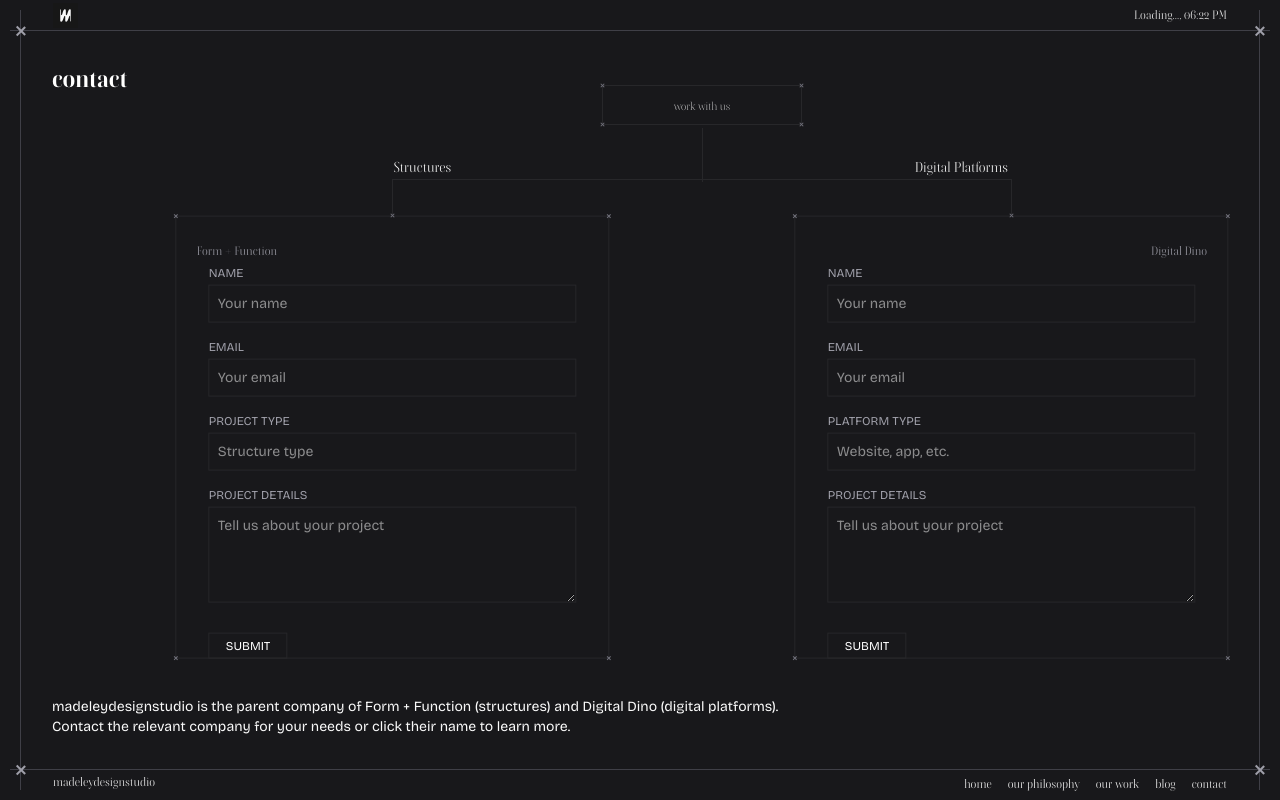
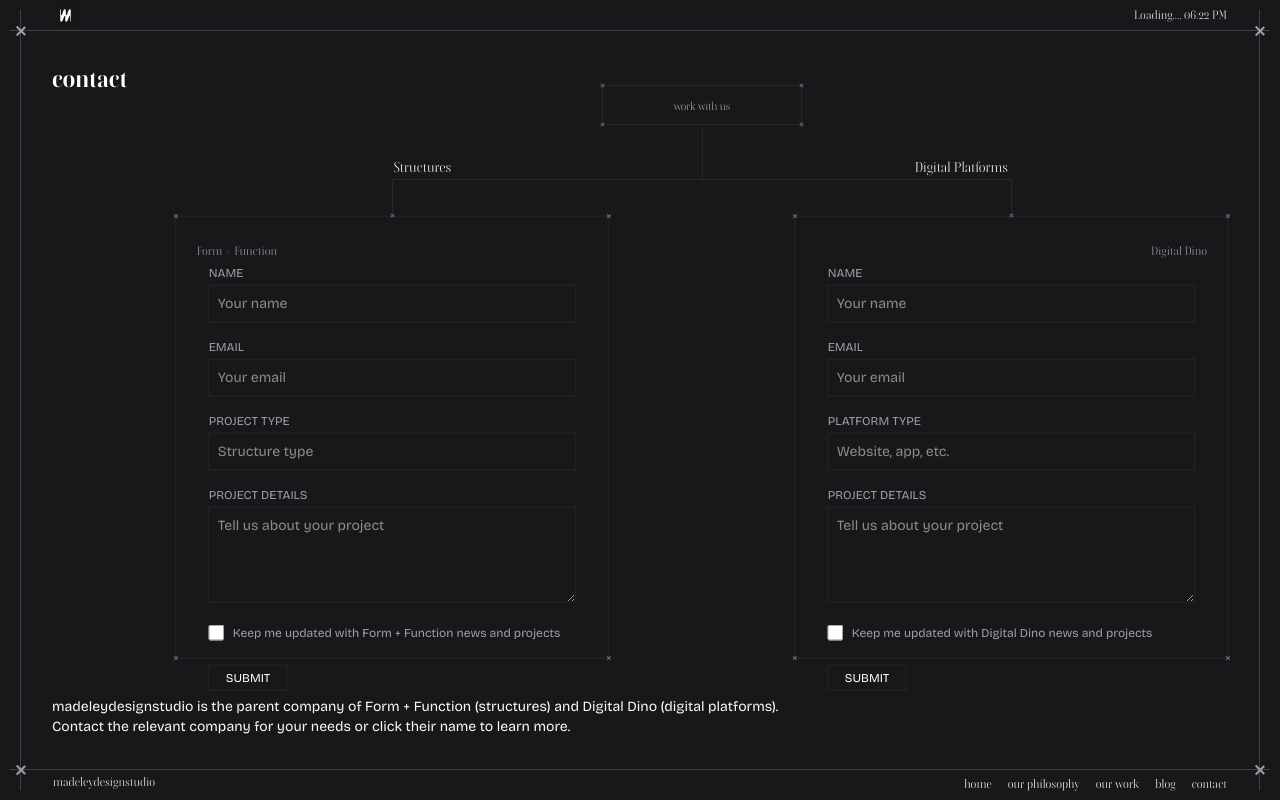
Before and after one commit to madeleydesignstudio/madeleydesignstudio, a Next.js app: page /contact in a window 1280 px wide. Built offline with nearby package versions, Linux system fonts and the light colour scheme; no server answers.

Commit message:
added save to marketing emails

```diff
--- a/src/app/api/send/route.ts
+++ b/src/app/api/send/route.ts
@@ -3,12 +3,21 @@
 import * as React from "react";
 
 const resend = new Resend(process.env.RESEND_API_KEY);
+// Replace with your actual Resend audience ID
+const AUDIENCE_ID = "dc21cfed-fc0f-49fd-8e67-d9b8bdcfe91e";
 
 export async function POST(request: Request) {
   try {
     const body = await request.json();
-    const { name, email, formType, projectType, platformType, projectDetails } =
-      body;
+    const {
+      name,
+      email,
+      formType,
+      projectType,
+      platformType,
+      projectDetails,
+      marketingConsent, // Get marketing consent from form data
+    } = body;
 
     if (!name || !email || !formType) {
       return Response.json(
@@ -18,6 +27,7 @@
     }
 
     const firstName = name.split(" ")[0];
+    const lastName = name.split(" ").slice(1).join(" ") || "";
 
     // Determine the sender and subject based on form type
     const fromAddress =
@@ -48,11 +58,27 @@
       return Response.json({ error: error.message }, { status: 500 });
     }
 
+    // If user consented to marketing, add them to Resend audience
+    if (marketingConsent) {
+      try {
+        await resend.contacts.create({
+          email: email,
+          firstName: firstName,
+          lastName: lastName,
+          unsubscribed: false,
+          audienceId: AUDIENCE_ID,
+          // You can add custom fields if needed
+          // tags: [formType === "structure" ? "structures" : "digital"],
+        });
+        console.log(`Added ${email} to Resend audience`);
+      } catch (audienceError) {
+        // Log but don't fail the request if audience addition fails
+        console.error("Error adding contact to audience:", audienceError);
+      }
+    }
+
     // Department-specific notification email
-    const departmentEmail =
-      formType === "structure"
-        ? "daniel@madeleydesignstudio.org"
-        : "daniel@madeleydesignstudio.org";
+    const departmentEmail = "daniel@madeleydesignstudio.org";
 
     // Send notification to the specific department
     await resend.emails.send({
@@ -66,6 +92,7 @@
 Email: ${email}
 ${formType === "structure" ? "Project Type" : "Platform Type"}: ${formType === "structure" ? projectType : platformType}
 Project Details: ${projectDetails}
+Marketing consent: ${marketingConsent ? "Yes" : "No"}
       `,
     });
 
@@ -81,6 +108,7 @@
 Email: ${email}
 ${formType === "structure" ? "Project Type" : "Platform Type"}: ${formType === "structure" ? projectType : platformType}
 Project Details: ${projectDetails}
+Marketing consent: ${marketingConsent ? "Yes" : "No"}
 
 This is an automated notification from the contact form on madeleydesignstudio.org
       `,
--- a/src/app/contact/page.tsx
+++ b/src/app/contact/page.tsx
@@ -9,6 +9,7 @@
     email: "",
     projectType: "",
     projectDetails: "",
+    marketingConsent: false,
   });
 
   const [digitalFormData, setDigitalFormData] = useState({
@@ -16,6 +17,7 @@
     email: "",
     platformType: "",
     projectDetails: "",
+    marketingConsent: false,
   });
 
   const [isStructureSubmitting, setIsStructureSubmitting] = useState(false);
@@ -74,6 +76,7 @@
           email: "",
           projectType: "",
           projectDetails: "",
+          marketingConsent: false,
         });
       } else {
         throw new Error(data.error || "Something went wrong");
@@ -129,6 +132,7 @@
           email: "",
           platformType: "",
           projectDetails: "",
+          marketingConsent: false,
         });
       } else {
         throw new Error(data.error || "Something went wrong");
@@ -322,6 +326,29 @@
                 />
               </div>
 
+              {/* Marketing consent checkbox */}
+              <div className="mb-4 w-full flex items-center">
+                <input
+                  type="checkbox"
+                  id="structureMarketingConsent"
+                  name="marketingConsent"
+                  checked={structureFormData.marketingConsent}
+                  onChange={(e) =>
+                    setStructureFormData((prev) => ({
+                      ...prev,
+                      marketingConsent: e.target.checked,
+                    }))
+                  }
+                  className="mr-2 h-4 w-4 accent-zinc-600"
+                />
+                <label
+                  htmlFor="structureMarketingConsent"
+                  className="text-xs text-zinc-400 font-bricolage cursor-pointer"
+                >
+                  Keep me updated with Form + Function news and projects
+                </label>
+              </div>
+
               <button
                 type="submit"
                 disabled={isStructureSubmitting}
@@ -416,6 +443,29 @@
                   placeholder="Tell us about your project"
                   required
                 />
+              </div>
+
+              {/* Marketing consent checkbox */}
+              <div className="mb-4 w-full flex items-center">
+                <input
+                  type="checkbox"
+                  id="digitalMarketingConsent"
+                  name="marketingConsent"
+                  checked={digitalFormData.marketingConsent}
+                  onChange={(e) =>
+                    setDigitalFormData((prev) => ({
+                      ...prev,
+                      marketingConsent: e.target.checked,
+                    }))
+                  }
+                  className="mr-2 h-4 w-4 accent-zinc-600"
+                />
+                <label
+                  htmlFor="digitalMarketingConsent"
+                  className="text-xs text-zinc-400 font-bricolage cursor-pointer"
+                >
+                  Keep me updated with Digital Dino news and projects
+                </label>
               </div>
 
               <button
```
